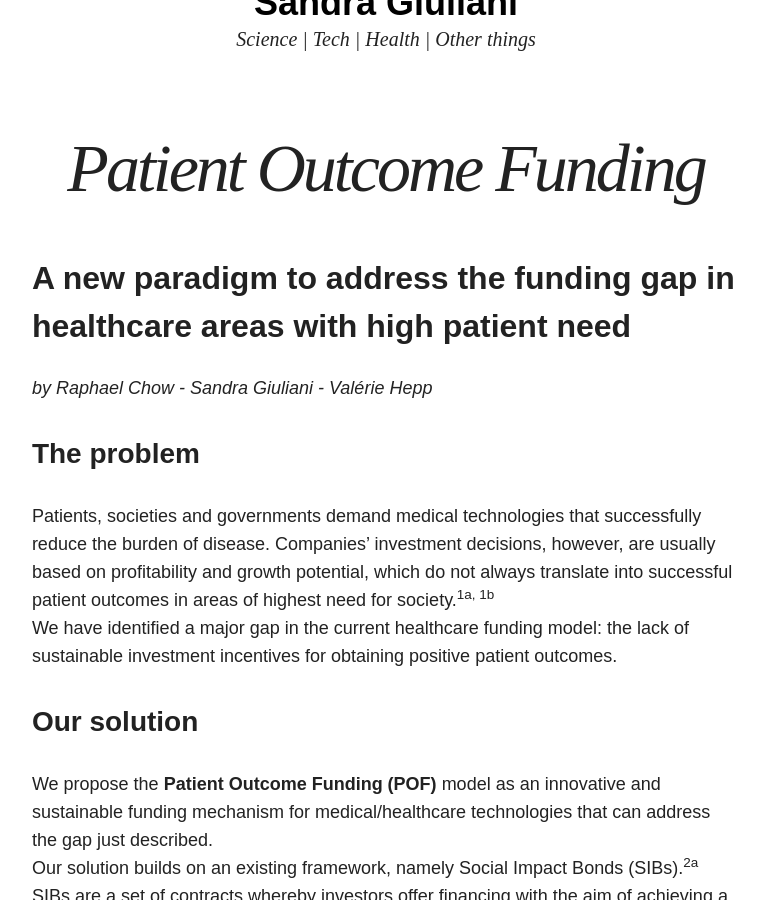
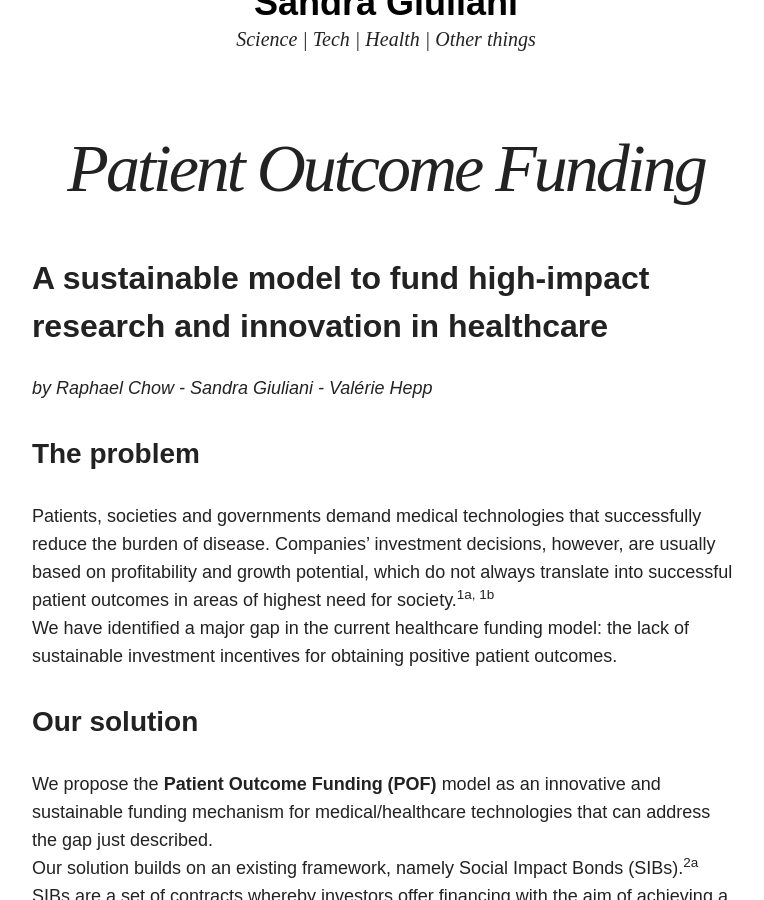
Before and after one commit to sandygiuliani/sandygiuliani.github.io, a Jekyll site: the page built from pof/index.md, in a window 1280 px wide and 900 px high, scrolled down 344 px. Shown: the whole window, without its empty margins (254-1018 px from the left). Built offline with Jekyll 4.4.1, drawn with Linux system fonts in a browser that asks for light colours; nearby versions of some CDN libraries.

Commit message:
update subtitle

```diff
--- a/pof/index.md
+++ b/pof/index.md
@@ -8,7 +8,7 @@ search_omit: false
 
 
 
-## A new paradigm to address the funding gap in healthcare areas with high patient need
+## A sustainable model to fund high-impact research and innovation in healthcare
 *by Raphael Chow - Sandra Giuliani - Valérie Hepp*
 
 ### The problem
```
